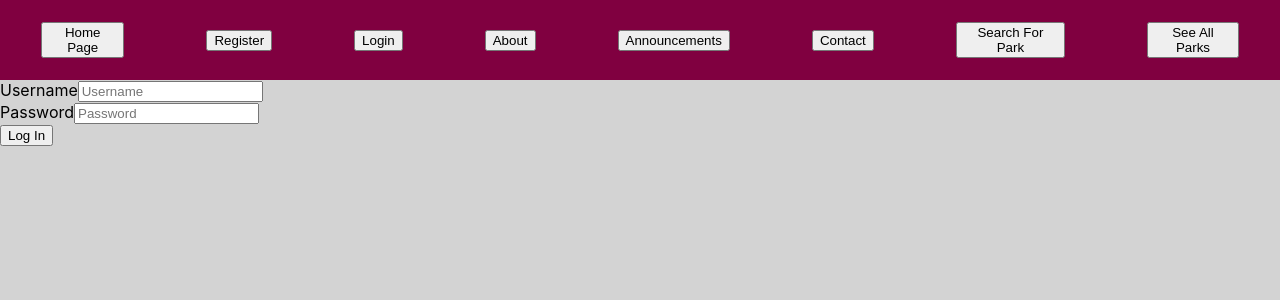
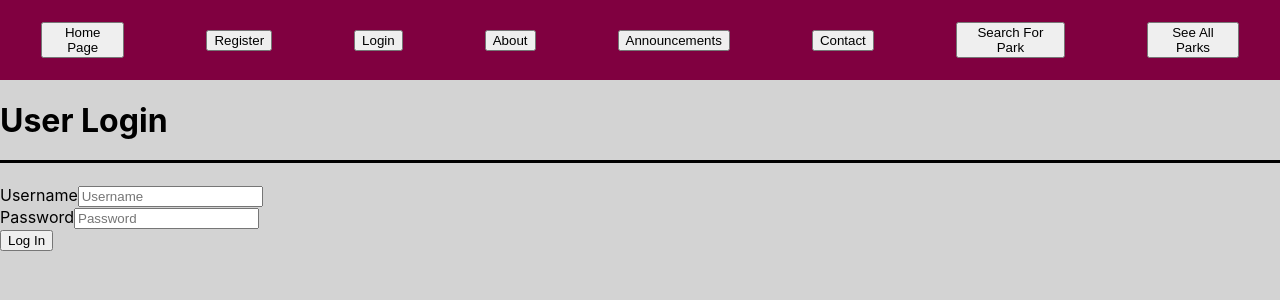
Before and after one commit to MuizMuhammad99/471DogPark, a React (Create React App) app in the folder my-app/: page /login in a window 1280 px wide. Shown: the top 300 px of the page. Built offline with nearby package versions, Linux system fonts and the light colour scheme.

Commit message:
Added title

```diff
--- a/my-app/src/pages/LogIn.js
+++ b/my-app/src/pages/LogIn.js
@@ -1,8 +1,10 @@
 import React from 'react';
+
 
 const LogIn = () =>{
 
     return <div>
+        <h1 className = "Title">User Login</h1>
         <form>
                         <div>
                             <label>Username</label>
@@ -28,4 +30,4 @@ const LogIn = () =>{
 
 };
 
-export default LogIn;
+export default LogIn
```
